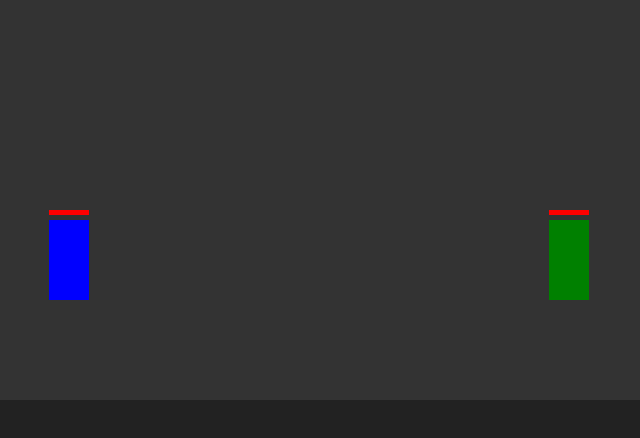
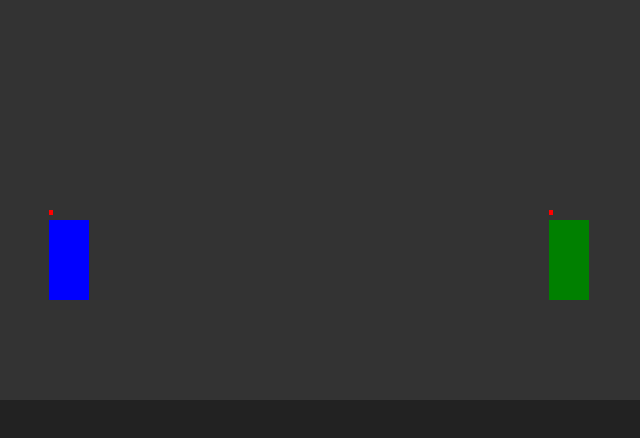
Before and after one commit to jun16q/jun16q.github.io, a plain HTML site: page index.html in a window 1280 px wide. Shown: the full height of the page, 291-931 px from the left. Drawn offline with Linux system fonts and the light colour scheme.

Commit message:
Update index.html

```diff
--- a/index.html
+++ b/index.html
@@ -76,7 +76,7 @@
     this.color = color;
     this.controls = controls;
     this.onGround = true;
-    this.hp = 100;
+    this.hp = 10;
     this.projectiles = [];
     this.lastShot = 0;
     this.shootCooldown = 500; // ms
```
